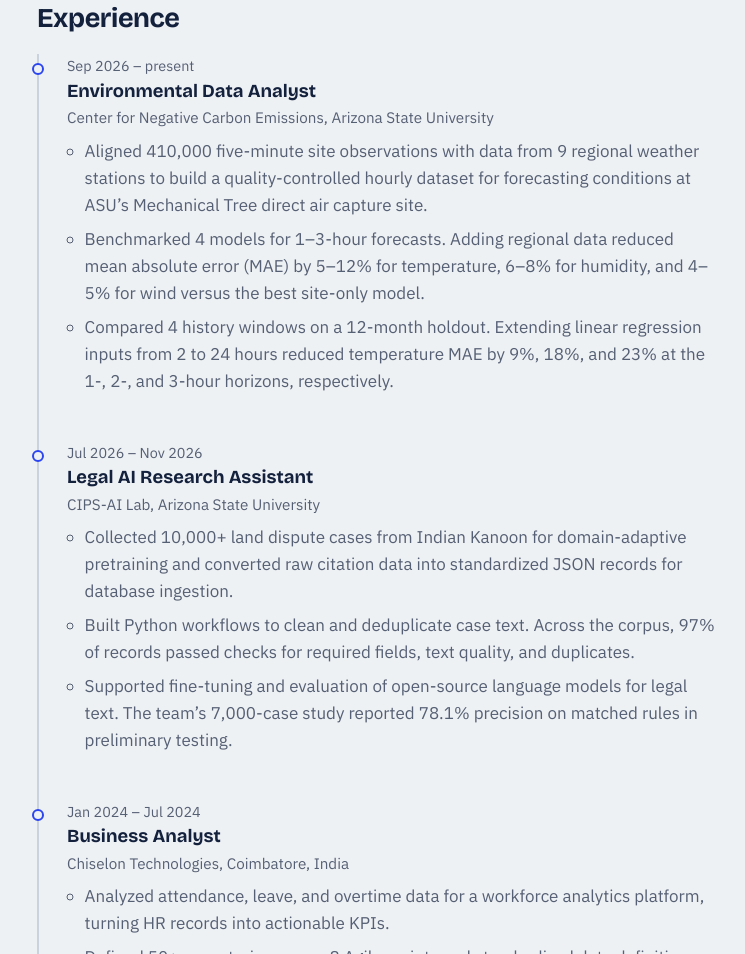
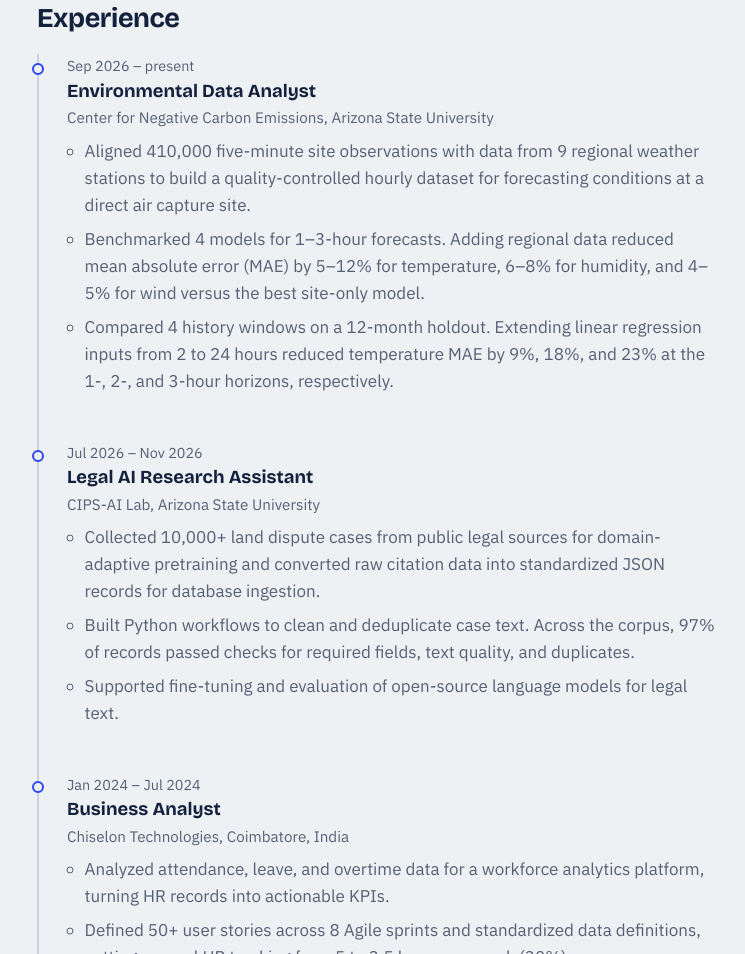
Before and after one commit to arvind-mahe/arvind-mahe.github.io, a plain HTML site: page index.html in a window 1280 px wide. Shown: the part 3085-4039 px from the top of the page, without its empty margins (419-1164 px from the left). Drawn offline with nearby package versions, Linux system fonts and the light colour scheme.

Commit message:
Refine descriptions for clarity in index.html

```diff
--- a/index.html
+++ b/index.html
@@ -200,7 +200,7 @@ footer{border-top:1px solid var(--line);padding:1.5rem 0;color:var(--muted);font
         <h3>Environmental Data Analyst</h3>
         <p class="org">Center for Negative Carbon Emissions, Arizona State University</p>
         <ul class="pts">
-          <li>Aligned 410,000 five-minute site observations with data from 9 regional weather stations to build a quality-controlled hourly dataset for forecasting conditions at ASU’s Mechanical Tree direct air capture site.</li>
+          <li>Aligned 410,000 five-minute site observations with data from 9 regional weather stations to build a quality-controlled hourly dataset for forecasting conditions at a direct air capture site.</li>
           <li>Benchmarked 4 models for 1–3-hour forecasts. Adding regional data reduced mean absolute error (MAE) by 5–12% for temperature, 6–8% for humidity, and 4–5% for wind versus the best site-only model.</li>
           <li>Compared 4 history windows on a 12-month holdout. Extending linear regression inputs from 2 to 24 hours reduced temperature MAE by 9%, 18%, and 23% at the 1-, 2-, and 3-hour horizons, respectively.</li>
         </ul>
@@ -210,9 +210,9 @@ footer{border-top:1px solid var(--line);padding:1.5rem 0;color:var(--muted);font
         <h3>Legal AI Research Assistant</h3>
         <p class="org">CIPS-AI Lab, Arizona State University</p>
         <ul class="pts">
-          <li>Collected 10,000+ land dispute cases from Indian Kanoon for domain-adaptive pretraining and converted raw citation data into standardized JSON records for database ingestion.</li>
+          <li>Collected 10,000+ land dispute cases from public legal sources for domain-adaptive pretraining and converted raw citation data into standardized JSON records for database ingestion.</li>
           <li>Built Python workflows to clean and deduplicate case text. Across the corpus, 97% of records passed checks for required fields, text quality, and duplicates.</li>
-          <li>Supported fine-tuning and evaluation of open-source language models for legal text. The team’s 7,000-case study reported 78.1% precision on matched rules in preliminary testing.</li>
+          <li>Supported fine-tuning and evaluation of open-source language models for legal text.</li>
         </ul>
       </li>
       <li class="item">
```
